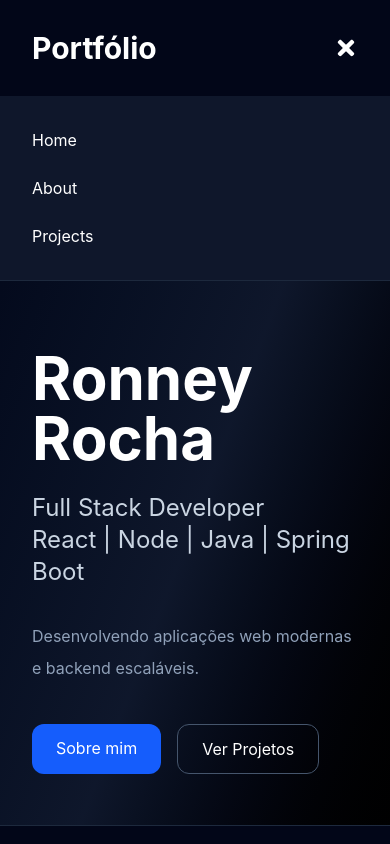
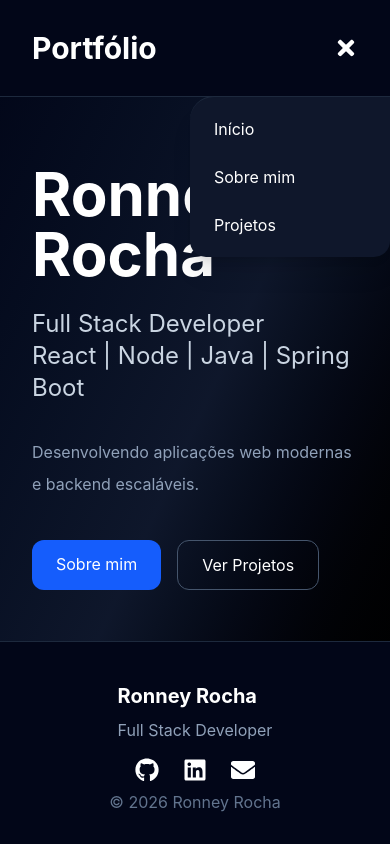
Before and after one commit to ronneyrv/portfolio-web, a React (Vite) app: page / in a window 390 px wide. Both pictures are taken after a click on the button 346 px from the left and 48 px from the top of the page. Shown: the top 844 px of the page. Built offline with nearby package versions, Linux system fonts and the light colour scheme; no server answers.

Commit message:
feat(ui): improve mobile navbar dropdown menu

```diff
--- a/src/components/Navbar/Navbar.tsx
+++ b/src/components/Navbar/Navbar.tsx
@@ -34,18 +34,18 @@ export default function Navbar() {
       </nav>
       {menuOpen && (
         <div
-          className="md:hidden flex flex-col gap-6 px-8 py-8 bg-slate-900"
+          className="md:hidden absolute top-24 right-0 min-w-50 bg-slate-900 border-t border-slate-800 rounded-b-2xl rounded-tl-3xl px-3 py-3 flex flex-col gap-2 z-50 shadow-xl"
         >
-          <Link to="/" onClick={() => setMenuOpen(false)}>
-            Home
+          <Link to="/" onClick={() => setMenuOpen(false)} className="block px-3 py-2 rounded-lg transition-all duration-300 hover:bg-slate-800 hover:text-blue-400 ">
+            Início
           </Link>
 
-          <Link to="/about" onClick={() => setMenuOpen(false)}>
-            About
+          <Link to="/about" onClick={() => setMenuOpen(false)} className="block px-3 py-2 rounded-lg transition-all duration-300 hover:bg-slate-800 hover:text-blue-400 ">
+            Sobre mim
           </Link>
 
-          <Link to="/projects" onClick={() => setMenuOpen(false)}>
-            Projects
+          <Link to="/projects" onClick={() => setMenuOpen(false)} className="block px-3 py-2 rounded-lg transition-all duration-300 hover:bg-slate-800 hover:text-blue-400 ">
+            Projetos
           </Link>
         </div>
       )}
```
